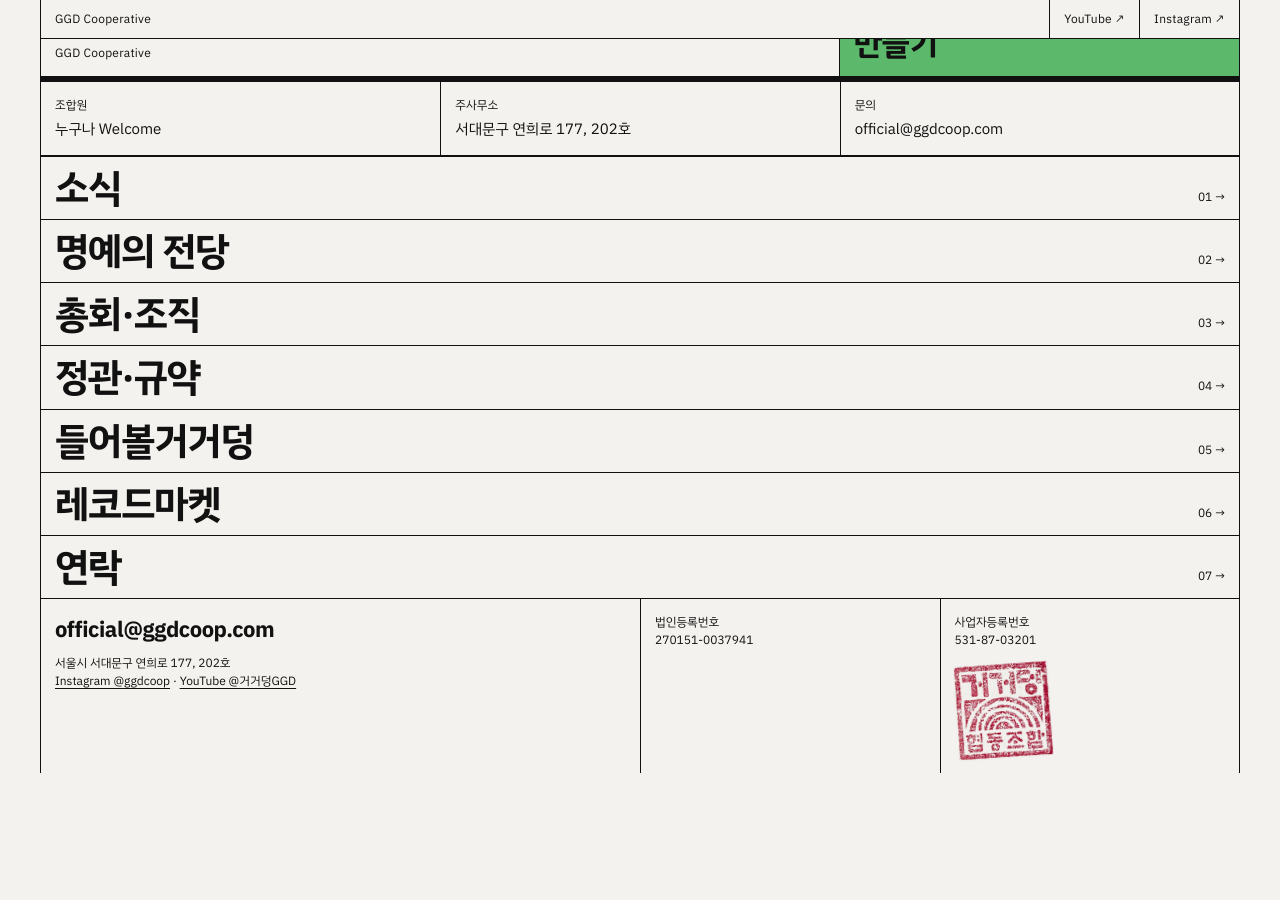
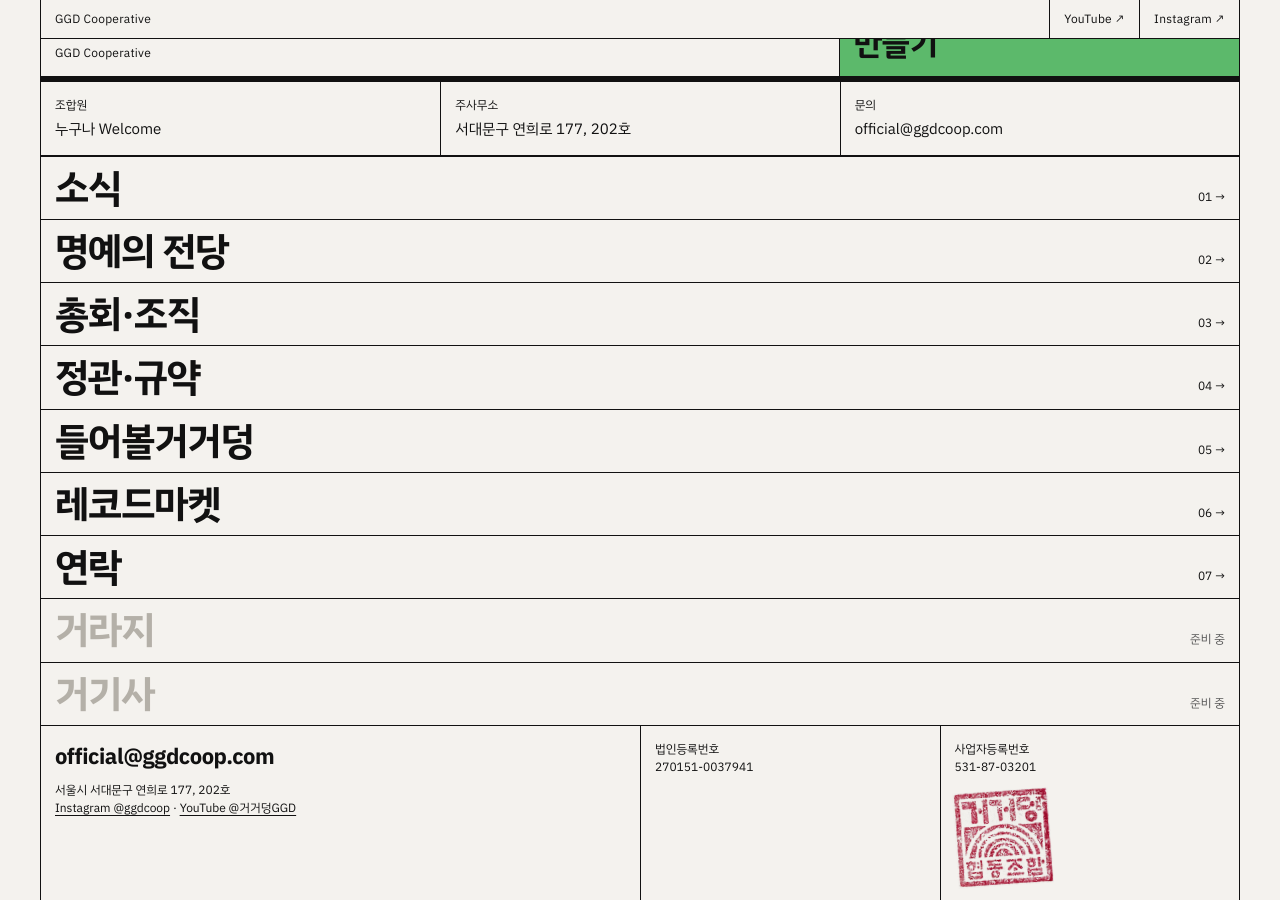
Before and after one commit to uljin/ggd, a Jekyll site: the page built from index.html, in a window 1280 px wide and 900 px high, scrolled down 340 px. Built offline with Jekyll 4.4.1, drawn with Linux system fonts in a browser that asks for light colours; before the commit the page ends 1113 px from its top, so only the background shows below that.

Commit message:
Add 404 page; bring back 거라지·거기사 as greyed '준비 중' menu rows
Co-Authored-By: Claude Opus 5.5 <noreply@anthropic.com>
Claude-Session: https://claude.ai/code/session_018txGeE5otTJxqLwUtd8ng6

```diff
--- a/index.html
+++ b/index.html
@@ -25,4 +25,6 @@ title: 거거덩 협동조합
   <a href="{{ '/listen_to_ggd/listen_to_ggd.html' | relative_url }}">들어볼거거덩<span>05 →</span></a>
   <a href="{{ '/record_market/record_market.html' | relative_url }}">레코드마켓<span>06 →</span></a>
   <a href="{{ '/contact/' | relative_url }}">연락<span>07 →</span></a>
+  <div class="off">거라지<span>{{ s.garage }}</span></div>
+  <div class="off">거기사<span>{{ s.geogisa }}</span></div>
 </nav>
--- a/style.css
+++ b/style.css
@@ -346,7 +346,7 @@ footer .big { font-size: 22px; font-weight: 700; letter-spacing: -.02em; text-de
 .cover {
   display: grid;
   grid-template-columns: 2fr 1fr;
-  min-height: calc(100vh - 38px - 66px - 7 * 62px);
+  min-height: calc(100vh - 38px - 66px - 9 * 62px);
   border-bottom: var(--thick);
 }
 .cover h1 {
@@ -370,7 +370,7 @@ footer .big { font-size: 22px; font-weight: 700; letter-spacing: -.02em; text-de
 }
 .cover .plane p { font-size: 13px; }
 .cover .plane strong { font-size: clamp(20px, 3vw, 32px); line-height: 1.2; font-weight: 700; letter-spacing: -.02em; }
-.menu a {
+.menu a, .menu .off {
   display: flex;
   justify-content: space-between;
   align-items: baseline;
@@ -382,7 +382,7 @@ footer .big { font-size: 22px; font-weight: 700; letter-spacing: -.02em; text-de
   letter-spacing: -.03em;
   line-height: 1.1;
 }
-.menu a span { font-size: 12px; font-weight: 400; letter-spacing: 0; white-space: nowrap; }
+.menu a span, .menu .off span { font-size: 12px; font-weight: 400; letter-spacing: 0; white-space: nowrap; }
 .menu a:hover { background: var(--plane); }
 .menu + footer { border-top: var(--line); }
 @media (max-width: 720px) {
@@ -430,3 +430,20 @@ body > footer { margin-top: auto; border-top: var(--line); }
 .articles .text .item2 { padding-left: 2.4em; text-indent: -1.2em; margin-top: .2em; }
 .articles .text.plain .item { padding-left: 0; text-indent: 0; font-weight: 700; margin-top: .8em; }
 .articles .text.plain { padding-left: 14px; padding-top: 14px; }
+
+/* 메뉴의 준비 중 줄 */
+.menu .off { color: #b4b0a8; }
+.menu .off span { color: var(--mute); }
+
+/* ── 404 ── */
+.nothing {
+  background: var(--plane);
+  border-bottom: var(--thick);
+  padding: 28px 14px 32px;
+  display: flex;
+  flex-direction: column;
+  gap: 18px;
+}
+.nothing .code { font-size: clamp(88px, 20vw, 220px); font-weight: 700; line-height: .85; letter-spacing: -.05em; }
+.nothing h1 { font-size: clamp(28px, 4vw, 48px); line-height: 1.15; letter-spacing: -.03em; }
+.nothing p:last-child { font-size: 13px; }
```
Also changed, not shown: 404.html (added, +18 -0 lines).
